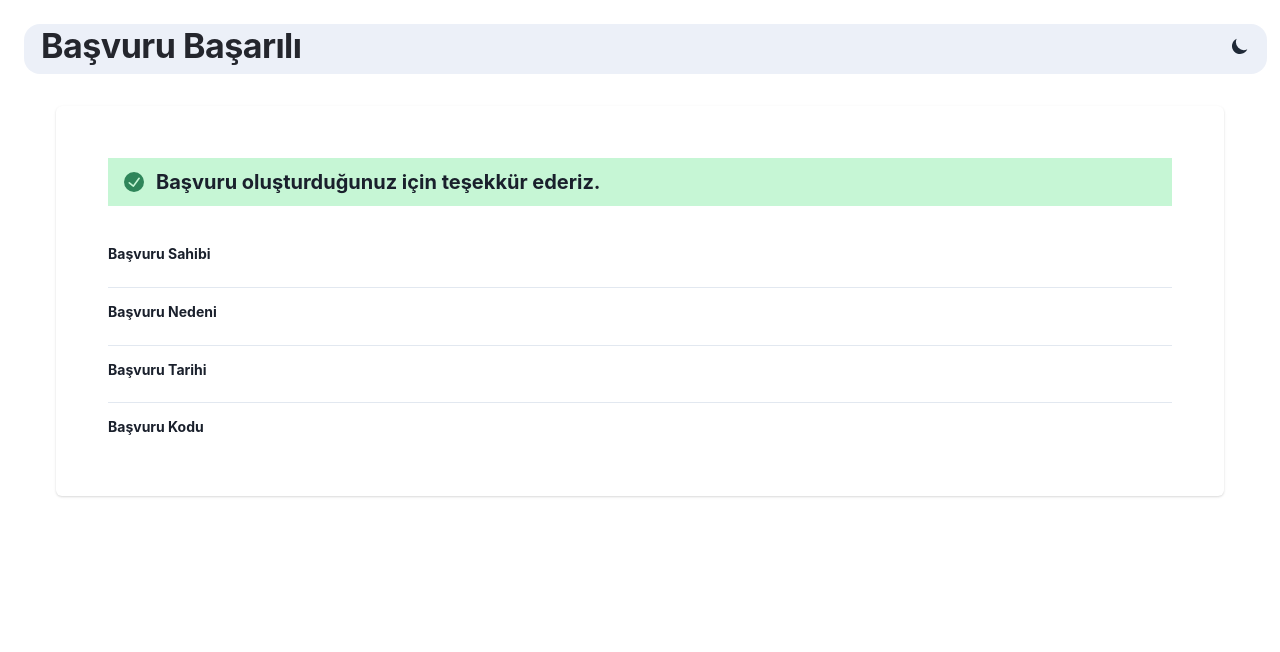
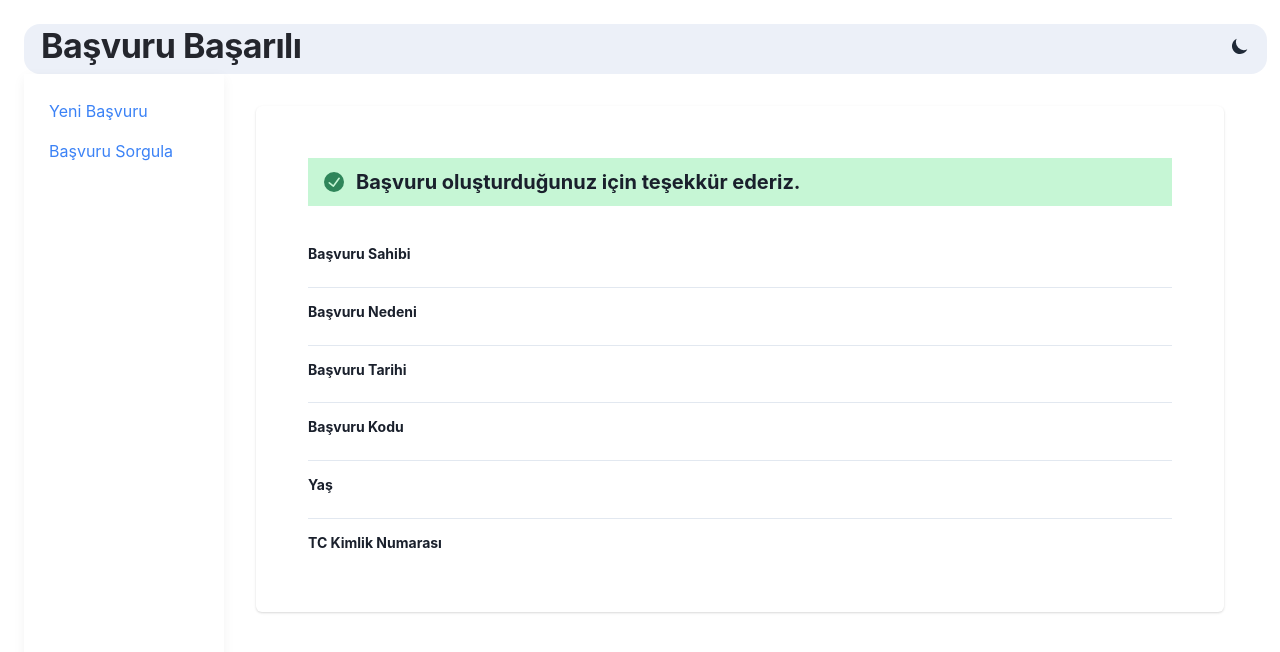
Before and after one commit to kemalege/patika-fimple-final-case-frontend, a React (Vite) app: page /basvuru-basarili in a window 1280 px wide. Shown: the top 652 px of the page. Built offline with nearby package versions, Linux system fonts and the light colour scheme.

Commit message:
Create public sidebar

```diff
--- /dev/null
+++ b/src/components/sidebar/AdminSidebar.tsx
@@ -0,0 +1,61 @@
+import {
+    Flex,
+    Text,
+    Divider,
+    Avatar,
+    useColorModeValue,
+} from '@chakra-ui/react'
+import { MdOutlineFormatListBulleted } from "react-icons/md";
+import { MdLogout } from "react-icons/md";
+import NavItem from './NavItem'
+import { useDispatch } from 'react-redux';
+import { logout } from '../../features/auth/authSlice';
+
+
+export default function AdminSidebar() {
+
+    const dispatch = useDispatch()
+    const MenuBg = useColorModeValue('white', 'gray.800')
+
+    return (
+        <Flex
+            position="sticky"
+            top={{ base: "10", md: "20", lg: "20" }}
+            zIndex="sticky"
+            backgroundColor={MenuBg}
+            h={{md: "80vh", lg: "80vh" }}
+            w={{ base: "100%", md: "240px", lg: "240px" }}
+            boxShadow="0 4px 12px 0 rgba(0, 0, 0, 0.05)"
+            flexDir={{ base: "row", md: "column", lg: "column" }}
+            justifyContent="space-between"
+            align={{ base: "center", md: "center", lg: "flex-start" }}
+        >
+            <Flex
+                gap={4}
+                p={{ base: "10px", md: "25px" }}
+                flexDir={{ base: "row", md: "column", lg: "column" }}
+                w="100%"
+                align={{ base: "center", md: "center", lg: "flex-start" }}
+                as="nav"
+            >
+                <NavItem icon={MdOutlineFormatListBulleted} title="Başvuru Listesi" active={true} link='admin/basvuru-listesi'/>
+                <NavItem onClick={() => dispatch(logout())} icon={MdLogout} title="Çıkış" active={false}/>
+            </Flex>
+
+            <Flex
+                p="25px"
+                flexDir="column"
+                w="100%"
+                alignItems={{ base: "center", md: "center", lg: "flex-start" }}
+            >
+                <Divider display={{ base: "none", md: "flex", lg: "flex" }} />
+                <Flex mt={{ base: "none", md: "4", lg: "4" }} align="center">
+                    <Avatar size="sm" src="avatar.jpg" />
+                    <Flex flexDir="column" ml={4} display={{ base: "none", md: "flex", lg: "flex" }}>
+                        <Text color="gray">Admin</Text>
+                    </Flex>
+                </Flex>
+            </Flex>
+        </Flex>
+    )
+}
--- a/src/components/sidebar/Sidebar.tsx
+++ b/src/components/sidebar/Sidebar.tsx
@@ -1,18 +1,13 @@
 import {
     Flex,
-    Text,
-    Divider,
-    Avatar,
     useColorModeValue,
 } from '@chakra-ui/react'
-import { MdOutlineFormatListBulleted } from "react-icons/md";
-import { MdLogout } from "react-icons/md";
-import NavItem from './NavItem'
 import { useDispatch } from 'react-redux';
 import { logout } from '../../features/auth/authSlice';
+import { Link } from 'react-router-dom';
 
 
-export default function Sidebar() {
+export default function SideBar() {
 
     const dispatch = useDispatch()
     const MenuBg = useColorModeValue('white', 'gray.800')
@@ -24,7 +19,7 @@ export default function Sidebar() {
             zIndex="sticky"
             backgroundColor={MenuBg}
             h={{md: "80vh", lg: "80vh" }}
-            w={{ base: "100%", md: "240px", lg: "240px" }}
+            w={{ base: "100%", md: "200px", lg: "200px" }}
             boxShadow="0 4px 12px 0 rgba(0, 0, 0, 0.05)"
             flexDir={{ base: "row", md: "column", lg: "column" }}
             justifyContent="space-between"
@@ -35,26 +30,11 @@ export default function Sidebar() {
                 p={{ base: "10px", md: "25px" }}
                 flexDir={{ base: "row", md: "column", lg: "column" }}
                 w="100%"
-                align={{ base: "center", md: "center", lg: "flex-start" }}
+                align={{ base: "flex-start" }}
                 as="nav"
             >
-                <NavItem icon={MdOutlineFormatListBulleted} title="Başvuru Listesi" active={true} link='admin/basvuru-listesi'/>
-                <NavItem onClick={() => dispatch(logout())} icon={MdLogout} title="Çıkış" active={false}/>
-            </Flex>
-
-            <Flex
-                p="25px"
-                flexDir="column"
-                w="100%"
-                alignItems={{ base: "center", md: "center", lg: "flex-start" }}
-            >
-                <Divider display={{ base: "none", md: "flex", lg: "flex" }} />
-                <Flex mt={{ base: "none", md: "4", lg: "4" }} align="center">
-                    <Avatar size="sm" src="avatar.jpg" />
-                    <Flex flexDir="column" ml={4} display={{ base: "none", md: "flex", lg: "flex" }}>
-                        <Text color="gray">Admin</Text>
-                    </Flex>
-                </Flex>
+                <Link className="text-blue-500" to="basvuru-olustur" title="Yeni Başvuru Oluştur" >Yeni Başvuru</Link>
+                <Link className="text-blue-500" to="basvuru-sorgula" onClick={() => dispatch(logout())} title="Başvuru Sorgula" >Başvuru Sorgula</Link>
             </Flex>
         </Flex>
     )
--- a/src/layouts/AdminLayout.tsx
+++ b/src/layouts/AdminLayout.tsx
@@ -6,7 +6,7 @@ import {
   selectActiveSubTab,
   selectActiveTab,
 } from "../features/navigation/navigationSlice";
-import Sidebar from "../components/sidebar/Sidebar";
+import AdminSidebar from "../components/sidebar/AdminSidebar";
 
 const AdminLayout = () => {
   const activeTab = useSelector(selectActiveTab);
@@ -21,7 +21,7 @@ const AdminLayout = () => {
           activeSubTab={activeSubTab}
         />
         <Flex flexDir={{ base: "column", md: "row" }}>
-          <Sidebar />
+          <AdminSidebar />
           <Box flex="1">
             <Outlet />
           </Box>
--- a/src/layouts/HomeLayout.tsx
+++ b/src/layouts/HomeLayout.tsx
@@ -6,6 +6,7 @@ import {
   selectActiveSubTab,
   selectActiveTab,
 } from "../features/navigation/navigationSlice";
+import Sidebar from "../components/sidebar/Sidebar";
 
 const HomeLayout = () => {
   const activeTab = useSelector(selectActiveTab);
@@ -19,8 +20,8 @@ const HomeLayout = () => {
           activeTab={activeTab}
           activeSubTab={activeSubTab}
         />
-
         <Flex flexDir={{ base: "column", md: "row" }}>
+          <Sidebar />
           <Box flex="1">
             <Outlet />
           </Box>
--- a/src/screens/ApplicationSuccesfull.tsx
+++ b/src/screens/ApplicationSuccesfull.tsx
@@ -1,7 +1,7 @@
 import React, { useEffect } from "react";
 import { useDispatch, useSelector } from "react-redux";
 import { setActiveTab } from "../features/navigation/navigationSlice";
-import { Alert, AlertIcon, Box, Card, CardBody, CardHeader, Heading, Stack, StackDivider, Text } from "@chakra-ui/react";
+import { Alert, AlertIcon, Box, Card, CardBody, CardHeader, Flex, Heading, Stack, StackDivider, Text } from "@chakra-ui/react";
 import { getApplicationByCode, selectNewApplication } from "../features/application/applicationSlice";
 import { useAppDispatch } from "../app/store";
 import { formatDateTime } from "../utils/DateTimeFormatter";
@@ -36,6 +36,9 @@ const ApplicationSuccesfull = () => {
       </CardHeader>
 
       <CardBody>
+        <Flex>
+
+        </Flex>
         <Stack divider={<StackDivider />} spacing="4">
           <Box>
             <Heading size="xs">
@@ -69,6 +72,24 @@ const ApplicationSuccesfull = () => {
               {applicationData?.code}
             </Text>
           </Box>
+          <Box>
+            <Heading size="xs" >
+              Yaş
+            </Heading>
+            <Text pt="2" fontSize="sm">
+              {applicationData?.age}
+            </Text>
+          </Box>
+
+          <Box>
+            <Heading size="xs" >
+              TC Kimlik Numarası
+            </Heading>
+            <Text pt="2" fontSize="sm">
+              {applicationData?.identity}
+            </Text>
+          </Box>
+
         </Stack>
       </CardBody>
     </Card>
--- a/src/screens/CheckApplicationStatus.tsx
+++ b/src/screens/CheckApplicationStatus.tsx
@@ -35,11 +35,11 @@ const CheckApplicationStatus = () => {
   return (
     <form onSubmit={handleSubmit(onSearchByCode)}>
       <Card p={{ base: "4", md: "8" }} m={{ base: "4", md: "8" }} >
-        <CardBody display={"flex"} justifyContent={'center'} >
+        <CardBody display={"flex"}>
           <div className="flex-row inset-x-0">
             <h1 className="flex text-lg md:text-xl lg:text-2xl text-neutal-400 font-bold justify-start">Başvuru Sorgula</h1>
             <h3 className="flex text-md md:text-lg lg:text-xl text-neutal-400 justify-start my-4">Daha önce oluşturduğunuz başvurunuzu başvuru kodu ile sorgulayabilirsiniz.</h3>
-            <div className="flex flex-col w-[70vw]">
+            <div className="flex flex-col">
                 <div className="flex flex-col mt-4">
                   <div className="flex flex-row">
                     <input {...register('code')}
@@ -47,13 +47,13 @@ const CheckApplicationStatus = () => {
                       name="code"
                       type="text"
                       placeholder="Başvuru kodu giriniz"
-                      className="flex justify-start w-fit py-3 pl-5 outline-none shadow-lg rounded-l-lg"/>
+                      className="flex justify-start py-3 w-fit pl-5 outline-none shadow-lg rounded-l-lg"/>
                       <button className="flex rounded-r-lg items-center justify-center w-16 bg-chakra-green-400 text-white shadow-lg">
                         <IoSearch />
                       </button>
                   </div>
                   {errors.code && (
-                          <p className="text-red-500">{`*${errors.code.message}`}</p>
+                      <p className="text-red-500">{`*${errors.code.message}`}</p>
                   )}
                 </div>
             </div>
--- a/src/screens/NewApplication.tsx
+++ b/src/screens/NewApplication.tsx
@@ -5,13 +5,8 @@ import {
   FormControl,
   FormLabel,
   Heading,
-  HStack,
   Input,
   Stack,
-  IconButton,
-  InputGroup,
-  InputRightElement,
-  useDisclosure,
   Alert,
   AlertIcon,
   Textarea,
```
